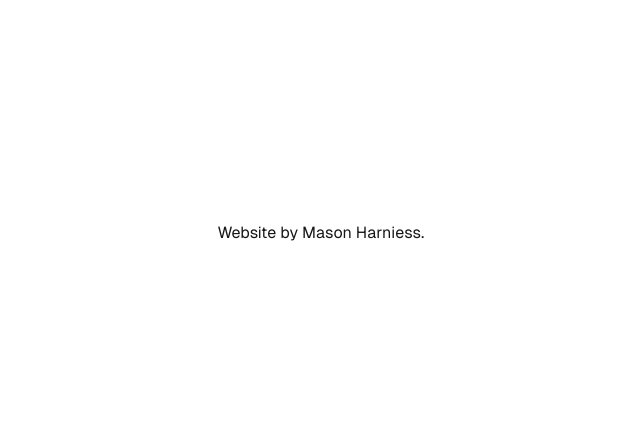
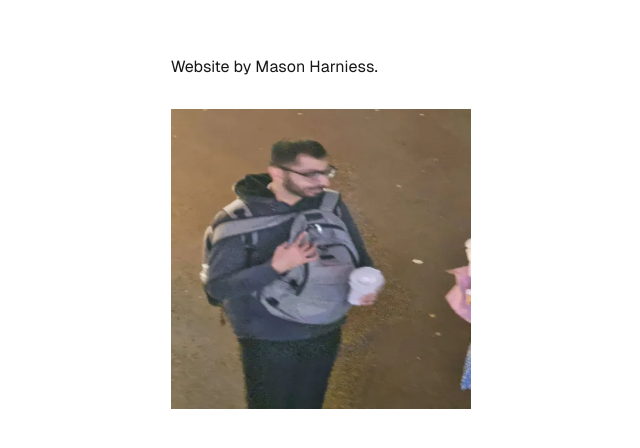
Before and after one commit to masonharniess/Portfolio, a Next.js app in the folder portfolio-client/: page / in a window 1280 px wide. Shown: the part 168-616 px from the top of the page, without its empty margins (319-959 px from the left). Built offline with nearby package versions, Linux system fonts and the light colour scheme.

Commit message:
feat: add photo of Taariq
This commit adds a photo of Taariq to page.tsx.

```diff
--- a/portfolio-client/src/app/(pages)/page.tsx
+++ b/portfolio-client/src/app/(pages)/page.tsx
@@ -1,4 +1,5 @@
 import styles from "../page.module.css";
+import Image from "next/image";
 
 export default function Home() {
   return (
@@ -6,6 +7,8 @@ export default function Home() {
       <main className={styles.main}>
 
         <p>Website by Mason Harniess.</p>
+        <Image src="/taariq.jpeg" width="300" height="300" alt=""/>
+
 
       </main>
     </div>
```
Also changed, not shown: portfolio-client/public/taariq.jpeg (added).
